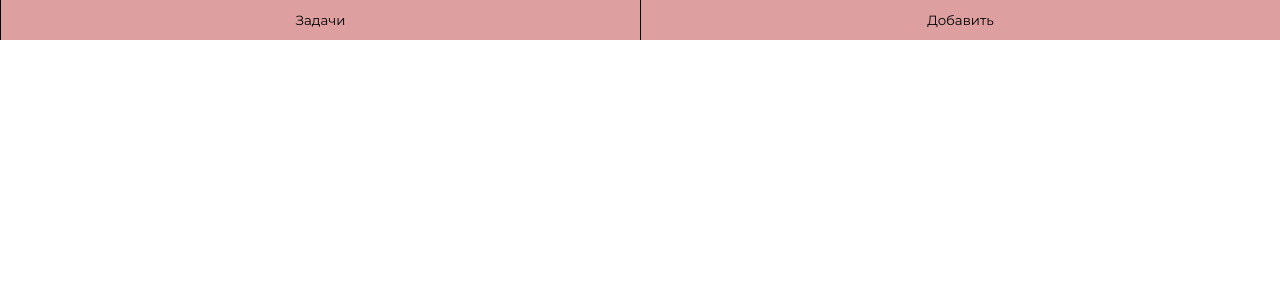
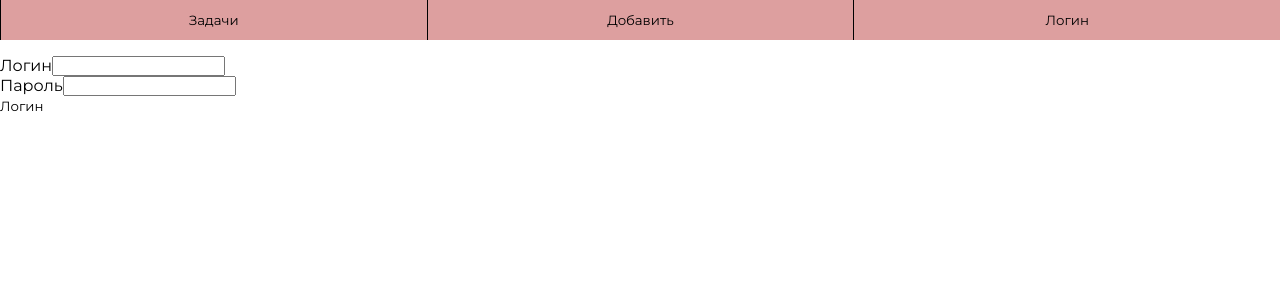
Before and after one commit to Camarot1/taskboard-frontend, a React (Create React App) app: page /login in a window 1280 px wide. Before the commit this address had no page. Shown: the top 300 px of the page. Built offline with nearby package versions, Linux system fonts and the light colour scheme.

Commit message:
integration login and jwt

```diff
--- a/src/App.jsx
+++ b/src/App.jsx
@@ -1,6 +1,7 @@
 import React from 'react'
 import { BrowserRouter, Routes, Route } from 'react-router-dom'
 import MainPage from './pages/main/main.jsx'
+import LoginPage from './pages/login/login.jsx'
 import AddPage from './pages/addTask/addTask.jsx'
 import Header from './pages/components/header.jsx'
 export default function App() {
@@ -11,8 +12,8 @@ export default function App() {
                     <Routes>
                         <Route path="/" element={<MainPage />} />
                         <Route path="/addTask" element={<AddPage />} />
+                        <Route path="/login" element={<LoginPage />} />
                     </Routes>
-
             </div>
         </BrowserRouter>
     )
--- a/src/pages/components/header.jsx
+++ b/src/pages/components/header.jsx
@@ -11,6 +11,7 @@ export default function Header(){
             <div className="header__container">
                 <button className="header__button" onClick={()=> navigate('/')}>Задачи</button>
                 <button className="header__button" onClick={()=> navigate('/addTask')}>Добавить</button>
+                 <button className="header__button" onClick={()=> navigate('/login')}>Логин</button>
             </div>
         </header>
     )
--- a/src/pages/components/header.scss
+++ b/src/pages/components/header.scss
@@ -26,7 +26,7 @@ a {
 
 .header__container{
     display: grid;
-    grid-template-columns: repeat(2, 1fr);
+    grid-template-columns: repeat(3, 1fr);
     grid-template-rows: 5vh;
     background-color: #dd9f9f;
     .header__button{
--- /dev/null
+++ b/src/pages/login/login.jsx
@@ -0,0 +1,81 @@
+import React, { useState } from 'react'
+import './login.scss'
+import { setToken} from "../token"
+
+export default function Login() {
+
+    const [Data, setData] = useState({
+        login: '',
+        password: ''
+    })
+
+    // const [userData, setUserData] = useState(null)
+
+    const updateLogin = async (e) => {
+        const { name, value } = e.target
+
+        setData({
+            ...Data,
+            [name]: value
+        })
+    }
+
+    const Login = async (e) => {
+        e.preventDefault()
+        try {
+
+            const response = await fetch(`${process.env.REACT_APP_URL}/users/login`, {
+                method: "POST",
+                headers: {
+                    'Content-type': "application/json",
+                },
+                body: JSON.stringify(Data)
+            })
+            const data = await response.json()
+            setToken(data.token)
+            // const userDataToken = usersData()
+            // if (userDataToken) {
+            //     setUserData({
+            //         id: userDataToken.id,
+            //         login: userDataToken.login,
+            //         company_id: userDataToken.company_id
+            //     })
+            // }
+        } catch (error) {
+            console.error(error)
+        }
+    }
+
+    return (
+        <main className="login-page">
+            <div className="main__container container">
+                <form className="main__form" onSubmit={Login}>
+                    <div className="form__row">
+                        <label >Логин</label>
+                        <input type="text"
+                            name="login" value={Data.login}
+                            onChange={updateLogin} />
+                    </div>
+                    <div className="form__row">
+                        <label >Пароль</label>
+                        <input type="text"
+                            name="password" value={Data.password}
+                            onChange={updateLogin} />
+                    </div>
+                    <button type="submit">
+                        Логин
+                    </button>
+                </form>
+                {/* <div className="main__data">
+                    {userData &&(
+                        <div className="data">
+                            <p>{userData.login}</p>
+                            <p>{userData.id}</p>
+                            <p>{userData.company_id}</p>
+                        </div>
+                    )}
+                </div> */}
+            </div>
+        </main>
+    )
+}
--- a/src/pages/main/main.jsx
+++ b/src/pages/main/main.jsx
@@ -1,6 +1,7 @@
 import React, { useState, useEffect } from "react"
 import './main.scss'
 import { useNavigate } from 'react-router-dom'
+import {usersData} from '../token'
 export default function MainPage() {
 
     const [loading, setLoading] = useState(true)
@@ -8,17 +9,19 @@ export default function MainPage() {
     const [updatingTaskId, setUpdatingTaskId] = useState(null)
     const navigate = useNavigate();
 
+
     useEffect(() => {
         const loadData = async () => {
-            await fetchTask()
+            const userDataFromToken = usersData()
+            await fetchTask(userDataFromToken.id)
             setLoading(false)
         }
         loadData()
     }, [])
 
-    const fetchTask = async () => {
+    const fetchTask = async (userId) => {
         try {
-            const response = await fetch(`${process.env.REACT_APP_URL}/tasks/1`)
+            const response = await fetch(`${process.env.REACT_APP_URL}/tasks/${userId}`)
             const data = await response.json()
             setTasks(data)
         } catch (error) {
--- /dev/null
+++ b/src/pages/token.jsx
@@ -0,0 +1,28 @@
+export const setToken = (token) => localStorage.setItem('token', token)
+export const getToken =() => localStorage.getItem('token')
+export const deleteToken = ()=> localStorage.removeItem('token')
+
+
+export const decode = (token) =>{
+    if(!token) return null
+    try{
+        const data = token.split(".")[1]
+        return JSON.parse(atob(data))
+    }catch(error){
+        console.error("Ошибка декодирования ", error)
+        return null
+    }
+}
+
+export const usersData = () =>{
+    const token = getToken()
+    if (!token) return null
+    const data = decode(token)
+    if (!data) return null
+
+    return {
+        id: data.id,
+        login: data.login,
+        company_id: data.company_id
+    }
+}
```
Also changed, not shown: src/pages/login/login.scss (added).
